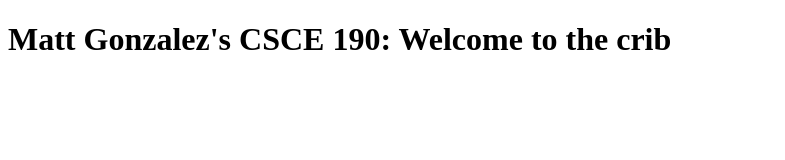
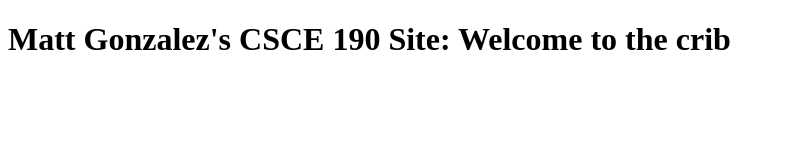
Before and after one commit to Namaesja/Namaesja.github.io, a plain HTML site: page CSCE190/index.html in a window 1280 px wide. Shown: the whole page, without its empty margins (0-785 px from the left). Drawn offline with Linux system fonts and the light colour scheme.

Commit message:
Add files via upload

```diff
--- a/CSCE190/index.html
+++ b/CSCE190/index.html
@@ -4,7 +4,7 @@
 <title>CSCE 190: Matt Gonzalez</title>
     </head>
     <body>
-<h1>Matt Gonzalez's CSCE 190:
+<h1>Matt Gonzalez's CSCE 190 Site:
     Welcome to the crib
 </h1>
     </body>
```
